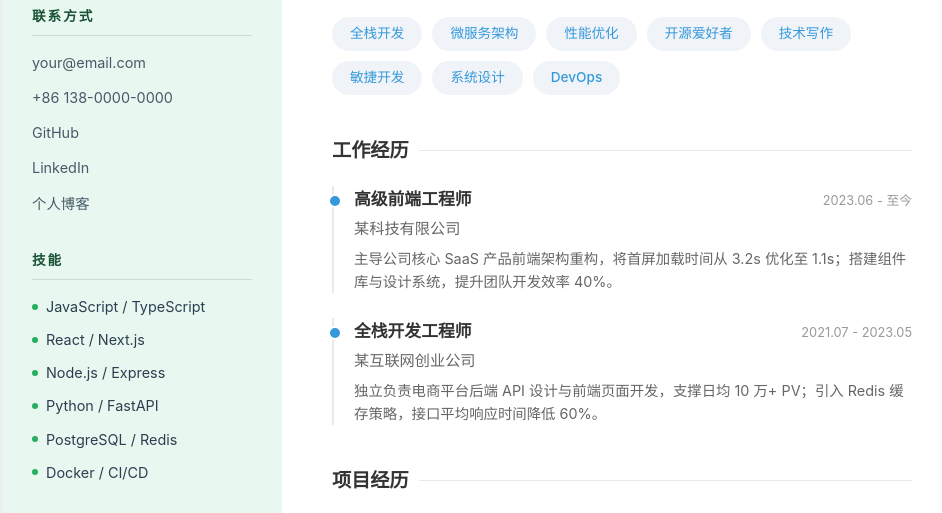
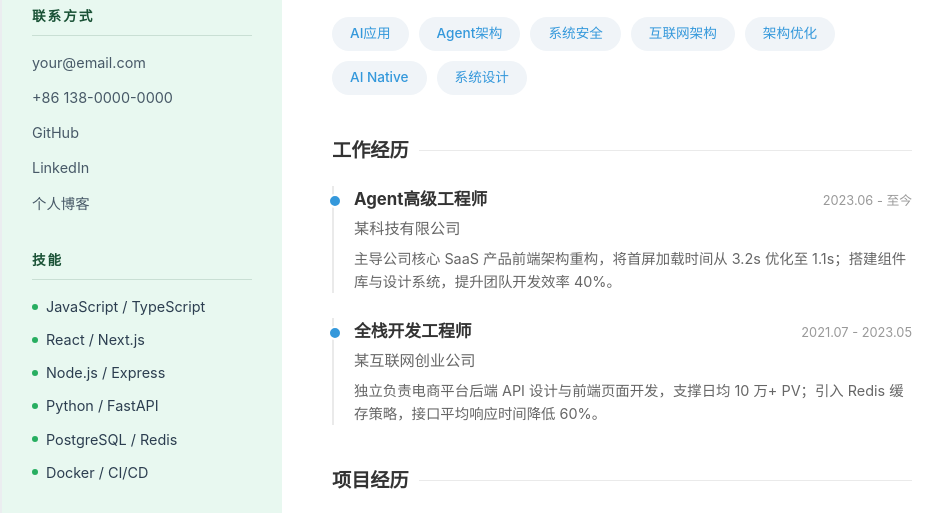
Before and after one commit to owenhappy/owenhappy.github.io, a plain HTML site: page index.html in a window 1280 px wide. Shown: the part 257-770 px from the top of the page, without its empty margins (158-1100 px from the left). Drawn offline with Linux system fonts and the light colour scheme.

Commit message:
Update index.html

```diff
--- a/index.html
+++ b/index.html
@@ -243,14 +243,13 @@
             <section>
                 <h2 class="section-title">标签</h2>
                 <div class="tags">
-                    <span class="tag">全栈开发</span>
-                    <span class="tag">微服务架构</span>
-                    <span class="tag">性能优化</span>
-                    <span class="tag">开源爱好者</span>
-                    <span class="tag">技术写作</span>
-                    <span class="tag">敏捷开发</span>
+                    <span class="tag">AI应用</span>
+                    <span class="tag">Agent架构</span>
+                    <span class="tag">系统安全</span>
+                    <span class="tag">互联网架构</span>
+                    <span class="tag">架构优化</span>
+                    <span class="tag">AI Native</span>
                     <span class="tag">系统设计</span>
-                    <span class="tag">DevOps</span>
                 </div>
             </section>
 
@@ -258,7 +257,7 @@
                 <h2 class="section-title">工作经历</h2>
                 <div class="entry">
                     <div class="entry-header">
-                        <span class="entry-title">高级前端工程师</span>
+                        <span class="entry-title">Agent高级工程师</span>
                         <span class="entry-date">2023.06 - 至今</span>
                     </div>
                     <div class="entry-subtitle">某科技有限公司</div>
```
